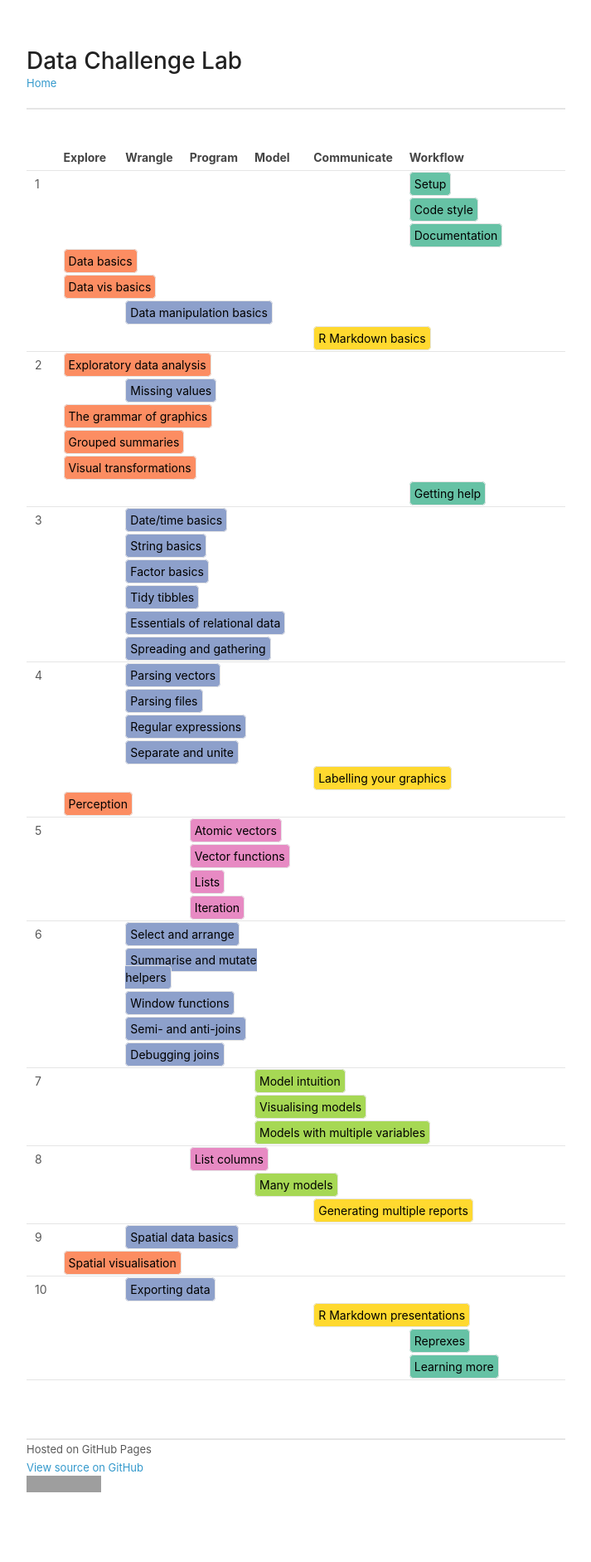
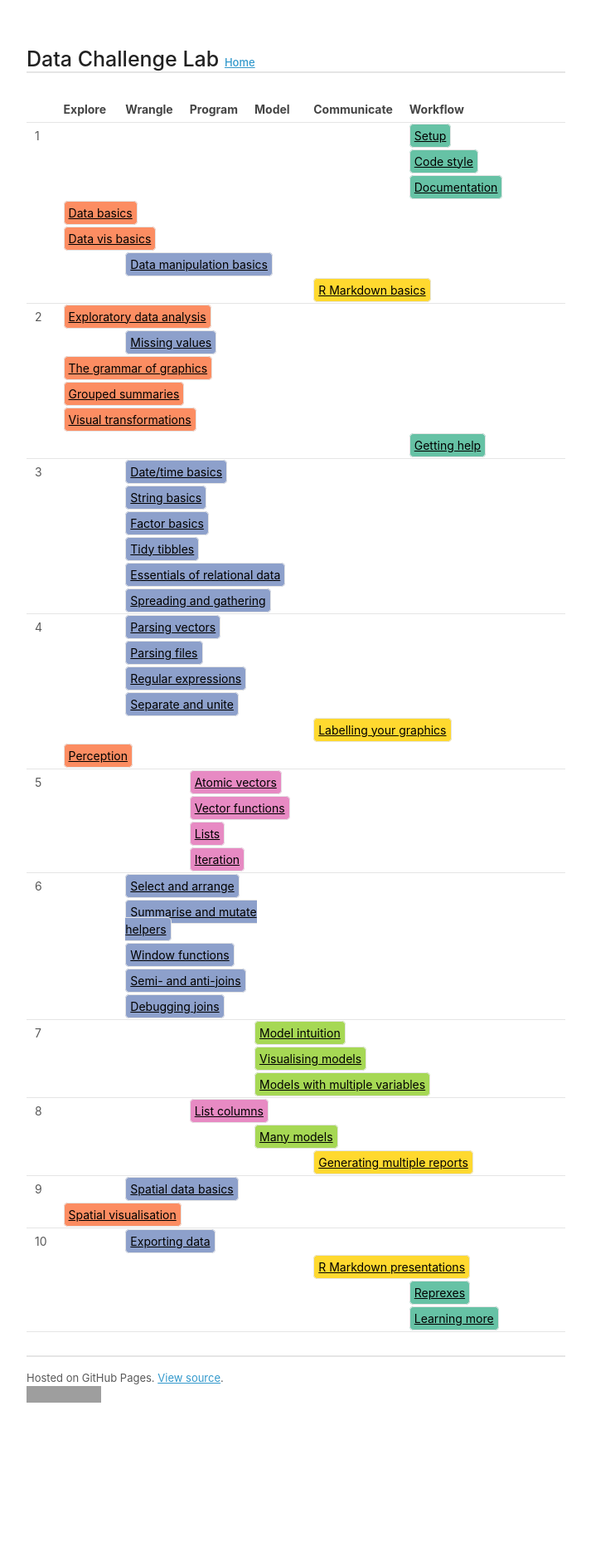
Before and after one commit to dcl-2017-04/curriculum, a Jekyll site: the page built from docs/index.md, in a window 1280 px wide. Shown: the whole page at 83% size, without its empty margins (283-996 px from the left). Built offline with Jekyll 4.4.1, drawn with Linux system fonts in a browser that asks for light colours; our own code applies the rules of GitHub Pages for plain Markdown files; a script that is not in the unit is left out; after the commit the page ends 1774 px from its top, so only the background shows below that; grey boxes are pictures that could not be loaded.

Commit message:
More tweaks

```diff
--- a/docs/_layouts/default.html
+++ b/docs/_layouts/default.html
@@ -14,8 +14,10 @@
   <body>
     <div class="wrapper">
       <header>
-        <h1>{{ site.title | default: site.github.repository_name }}</h1>
-        <p><small><a href="{{ '/' | relative_url }}">Home</a></small></p>
+        <h1>
+          {{ site.title | default: site.github.repository_name }}
+          <small><a href="{{ '/' | relative_url }}">Home</a></small>
+        </h1>
       </header>
 
       <section>
@@ -24,8 +26,7 @@
 
       <footer>
         <p><small>
-          Hosted on GitHub Pages <br />
-          <a href="{{ site.github.repository_url }}">View source on GitHub</a><br />
+          Hosted on GitHub Pages. <a href="{{ site.github.repository_url }}">View source</a>.<br />
           <a rel="license" href="http://creativecommons.org/licenses/by-nc/4.0/">
              <img alt="CC-BY-NC" src="https://i.creativecommons.org/l/by-nc/4.0/88x31.png" />
           </a>
--- a/docs/style.css
+++ b/docs/style.css
@@ -37,12 +37,9 @@ p, ul, ol, table, pre, dl {
   margin:0 0 20px;
 }
 
-
 a {
   color:#39c;
-  text-decoration:none;
 }
-
 a:hover {
   color:#069;
 }
@@ -157,5 +154,6 @@ col.theme {width: 11.85%;}
   .wrapper {width: 100%;}
 }
 
-footer {margin-top: 5em; border-top: 2px solid #e5e5e5;}
-header {margin-bottom: 3em; border-bottom: 2px solid #e5e5e5;}
+footer {margin-top: 2em; border-top: 2px solid #e5e5e5; padding-top: 1em;}
+header {margin-bottom: 2em; border-bottom: 2px solid #e5e5e5;}
+header h1 {font-size: 25px;}
```
